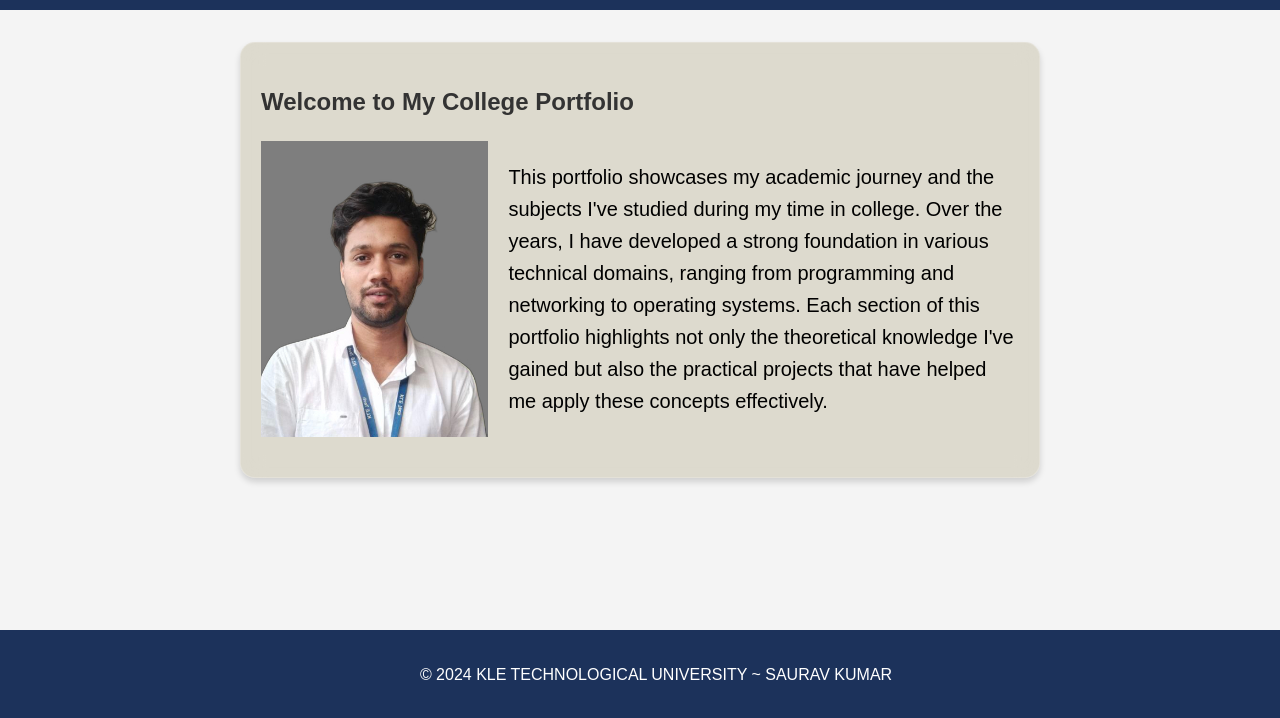
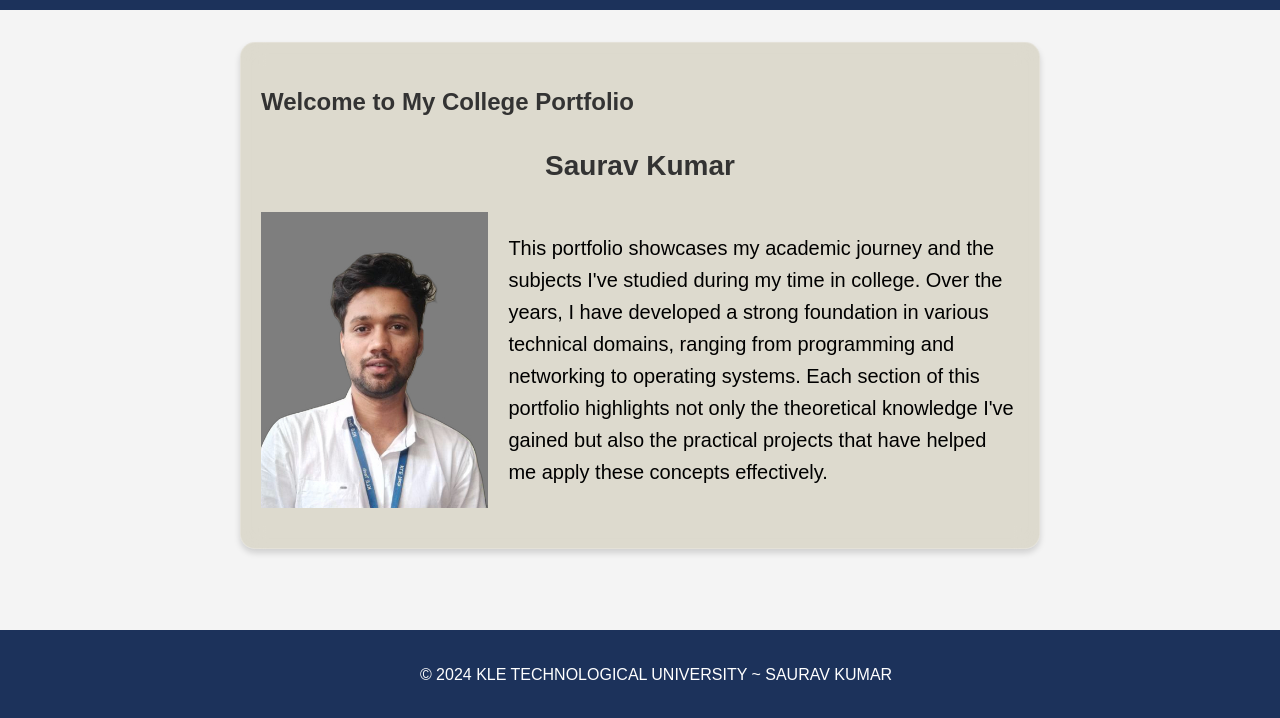
Before and after one commit to saurvkmr0/college-portfolio-saurav, a plain HTML site: page index.html in a window 1280 px wide. Shown: the part 80-798 px from the top of the page. Drawn offline with Linux system fonts and the light colour scheme.

Commit message:
some changes

```diff
--- a/index.html
+++ b/index.html
@@ -156,6 +156,7 @@
 
     <main>
         <section id="home" class="content active" style="margin-bottom: 100px; padding: 20px; background: rgba(193, 186, 161, 0.45); backdrop-filter: blur(12px); box-shadow: 0 4px 6px rgba(0, 0, 0, 0.15); border-radius: 15px; border: 1px solid rgba(255, 255, 255, 0.2);">            <h2>Welcome to My College Portfolio</h2>
+            <h2 style="text-align: center; font-size: 28px;">Saurav Kumar</h2>
             <div style="display:flex; margin-bottom: 20px; " class="myIntro">
                 <img src="./Pi7_Passport_Photo.jpeg" style="width:30%">
                 <p style="padding-left:20px; font-size: 20px;">This portfolio showcases my academic journey and the subjects I've studied during my time in college. Over the years, I have developed a strong foundation in various technical domains, ranging from programming and networking to operating systems. Each section of this portfolio highlights not only the theoretical knowledge I've gained but also the practical projects that have helped me apply these concepts effectively.</p>
```
